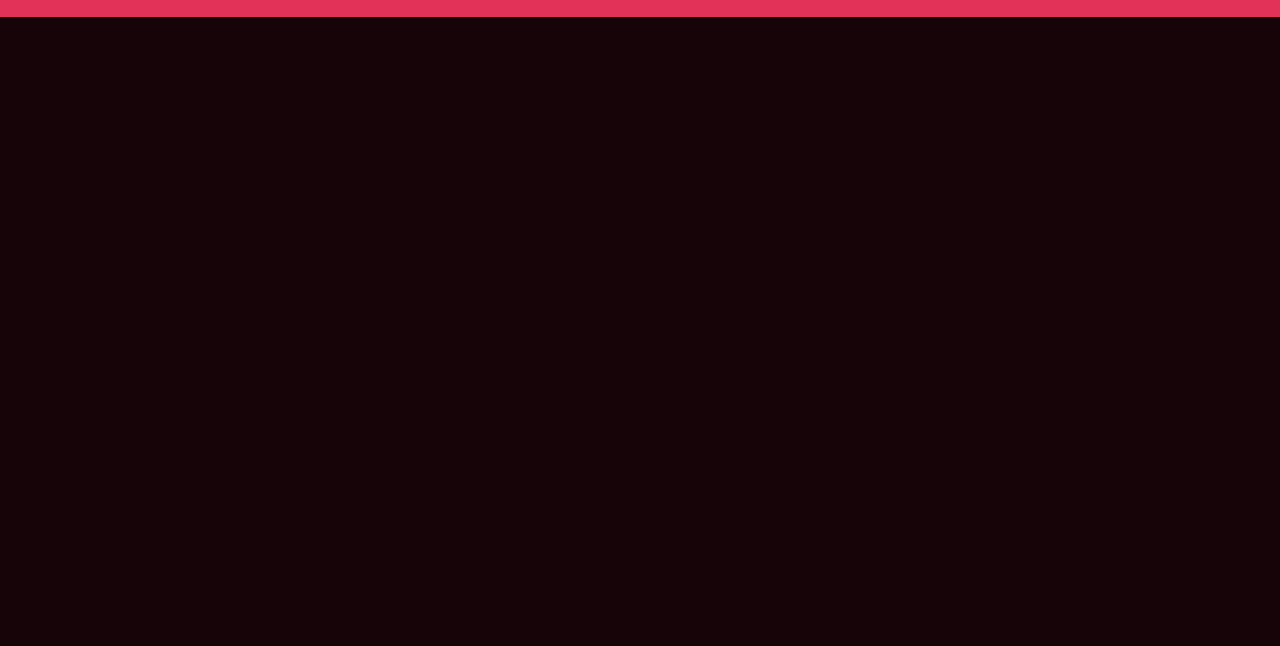
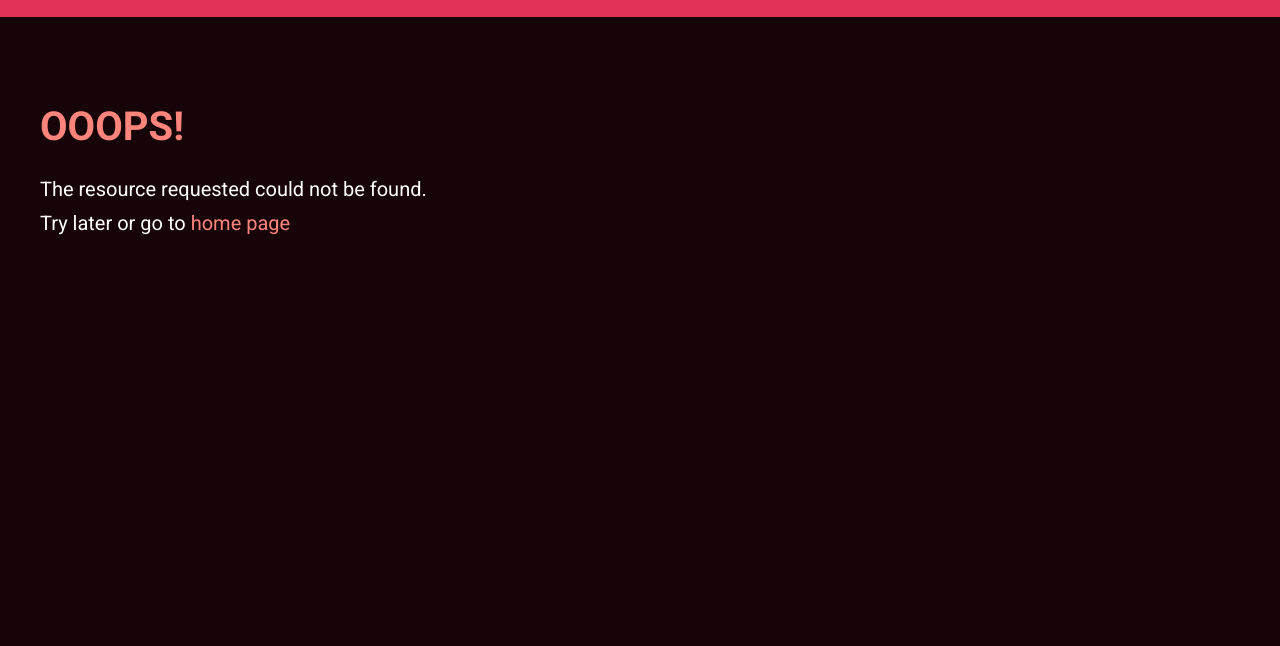
Before and after one commit to yygthb/rsschool-stage0, a website built with webpack: page movie-app/src/index.html in a window 1280 px wide. Shown: the part 73-719 px from the top of the page. Built offline with nearby package versions, Linux system fonts and the light colour scheme; no server answers.

Commit message:
feat: show error message if necessary

```diff
--- a/movie-app/src/scripts/app.js
+++ b/movie-app/src/scripts/app.js
@@ -79,13 +79,15 @@ function clearInput() {
   input.value = '';
 }
 
-// app pages
+// app routes
 async function indexPage() {
   const res = await getPopularMovies();
   if (res.ok === true) {
     appTitle.textContent = 'Our recomendations:';
     const data = await res.json();
     renderFilmsList(data);
+  } else {
+    app.append(renderError());
   }
 }
 async function searchPage(title) {
@@ -99,15 +101,18 @@ async function searchPage(title) {
     );
     appTitle.textContent = `Results for "${title.replace(/%20/g, ' ')}":`;
     renderFilmsList(data);
+  } else {
+    app.append(renderError());
   }
 }
 async function filmPage(id) {
   const res = await getMovieById(id);
-  console.log('res: ', res);
   if (res.ok === true) {
     const data = await res.json();
     const filmCard = createFilmInfo(data);
     app.append(filmCard);
+  } else {
+    app.append(renderError());
   }
 }
 
@@ -117,7 +122,6 @@ function renderFilmsList(data) {
   films.textContent = '';
 
   if (results && Array.isArray(results)) {
-    // console.log(results);
     results.forEach((film) => {
       const filmCard = createFilmCard(film);
       films.append(filmCard);
@@ -168,7 +172,6 @@ function createFilmCard(film) {
   return card;
 }
 function createFilmInfo(film) {
-  console.log(film);
   let filmTitle = film.original_title;
   const filmYear = film.release_date && film.release_date.split('-')[0];
   const genres = film.genres.map((item) => item.name);
@@ -226,3 +229,23 @@ function createFilmInfo(film) {
 
   return wrapper;
 }
+function renderError() {
+  const error = createNode('div', 'error');
+
+  const errorTitle = createNode('h3');
+  errorTitle.textContent = 'OOOPS!';
+
+  const errorText1 = createNode('p');
+  errorText1.textContent = 'The resource requested could not be found.';
+
+  const errorText2 = createNode('p');
+  const text2 = createNode('span');
+  text2.textContent = 'Try later or go to ';
+  const link = createNode('a');
+  link.setAttribute('href', 'index.html');
+  link.textContent = 'home page';
+  errorText2.append(text2, link);
+
+  error.append(errorTitle, errorText1, errorText2);
+  return error;
+}
--- a/movie-app/src/scss/components/_all.scss
+++ b/movie-app/src/scss/components/_all.scss
@@ -2,3 +2,4 @@
 @import "footer";
 @import "form";
 @import "app";
+@import "error";
--- /dev/null
+++ b/movie-app/src/scss/components/_error.scss
@@ -0,0 +1,20 @@
+.error {
+  h3 {
+    margin-bottom: 30px;
+    font-size: 40px;
+    color: color(2);
+  }
+
+  p {
+    margin-bottom: 10px;
+    line-height: 24px;
+  }
+
+  a {
+    color: color(2);
+
+    &:hover {
+      text-decoration: underline;
+    }
+  }
+}
--- a/movie-app/src/scss/components/_footer.scss
+++ b/movie-app/src/scss/components/_footer.scss
@@ -18,4 +18,8 @@
       width: 100px;
     }
   }
+
+  a:hover {
+    text-decoration: underline;
+  }
 }
```
